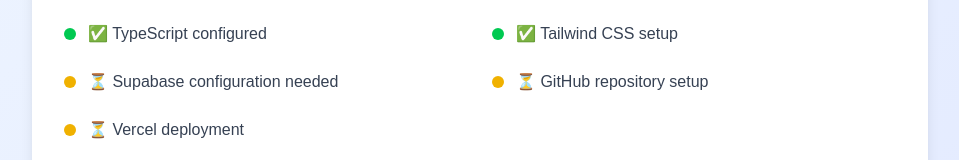
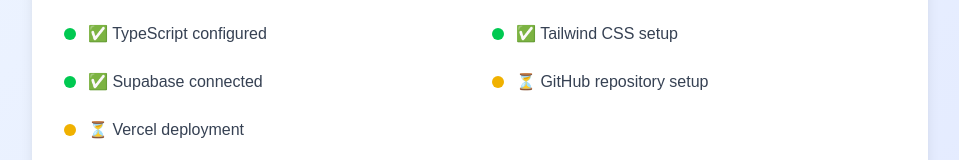
Before and after one commit to gn-wsg/my-vercel-website, a Next.js app: page / in a window 1280 px wide. Shown: the part 318-478 px from the top of the page, without its empty margins (160-1119 px from the left). Built offline with nearby package versions, Linux system fonts and the light colour scheme.

Commit message:
Configure Supabase connection with project credentials

```diff
--- a/src/app/page.tsx
+++ b/src/app/page.tsx
@@ -36,8 +36,8 @@ export default function Home() {
                 <span className="text-gray-700 dark:text-gray-300">✅ Tailwind CSS setup</span>
               </div>
               <div className="flex items-center space-x-3">
-                <div className="w-3 h-3 bg-yellow-500 rounded-full"></div>
-                <span className="text-gray-700 dark:text-gray-300">⏳ Supabase configuration needed</span>
+                <div className="w-3 h-3 bg-green-500 rounded-full"></div>
+                <span className="text-gray-700 dark:text-gray-300">✅ Supabase connected</span>
               </div>
               <div className="flex items-center space-x-3">
                 <div className="w-3 h-3 bg-yellow-500 rounded-full"></div>
```
